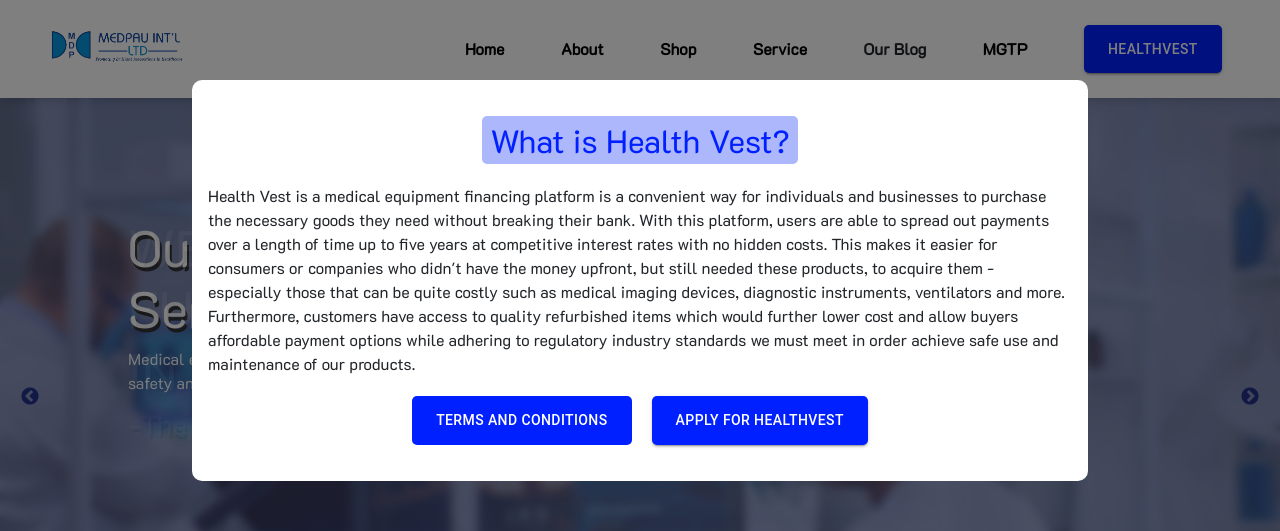
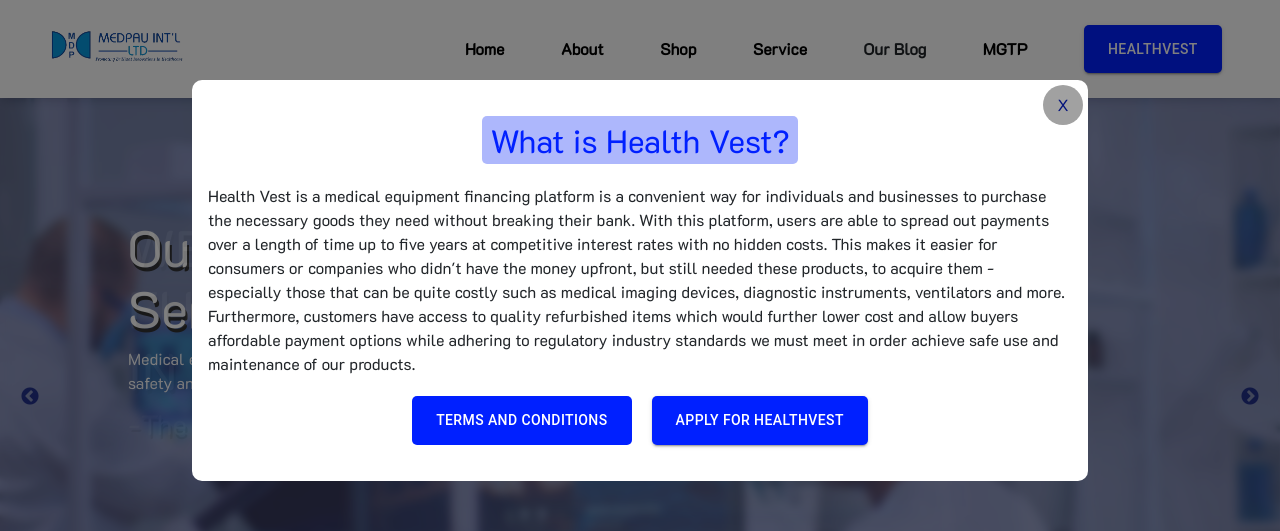
Before and after one commit to Gbengashowunmi/medpaui, a React (Create React App) app: page / in a window 1280 px wide. Both pictures are taken after a click on the button "HEALTHVEST". Shown: the top 531 px of the page. Built offline with nearby package versions, Linux system fonts and the light colour scheme; a web font is replaced by a local one.

Commit message:
healthvest

```diff
--- a/src/component/HeadFoot.js
+++ b/src/component/HeadFoot.js
@@ -106,7 +106,7 @@
         aria-describedby="modal-modal-description"
       >
         <div className="healthvest_wrapper">
-
+          <div className="cancel" onClick={handleClose}>X</div>
             <h2 className="light-blue-bg-text">What is Health Vest?</h2>
             <p>Health Vest is a medical equipment financing platform is a convenient way for individuals and businesses to purchase the necessary goods they need without breaking their bank. With this platform, users are able to spread out payments over a length of time up to five years at competitive interest rates with no hidden costs. This makes it easier for consumers or companies who didn't have the money upfront, but still needed these products, to acquire them - especially those that can be quite costly such as medical imaging devices, diagnostic instruments, ventilators and more. Furthermore, customers have access to quality refurbished items which would further lower cost and allow buyers affordable payment options while adhering to regulatory industry standards we must meet in order achieve safe use and maintenance of our products.</p>
 <div className="modal-btns">
--- a/src/component/headFoot.scss
+++ b/src/component/headFoot.scss
@@ -186,6 +186,21 @@
   margin: 10vh auto;
   overflow-y: auto;
   border-radius: 10px;
+  position: relative;
+  .cancel{
+    width: 40px;
+    height: 40px;
+    display: flex;
+    align-items: center;
+    justify-content: center;
+    position: absolute;
+    background-color: var(--clr-border-shadow);
+    border-radius: 50px;
+    color: var(--clr-secondary);
+    right: 5px;
+    top: 5px;
+    cursor: pointer;
+  }
   h2, .modal-btns{
     margin:20px auto;
     display: flex;
@@ -328,6 +343,9 @@
     height: 80vh;
     margin:10vh auto;
     overflow-y: scroll;
+h2{
+  font-size: 100%;
+}
     h2, .modal-btns{
       margin:20px auto;
       display: flex;
```
